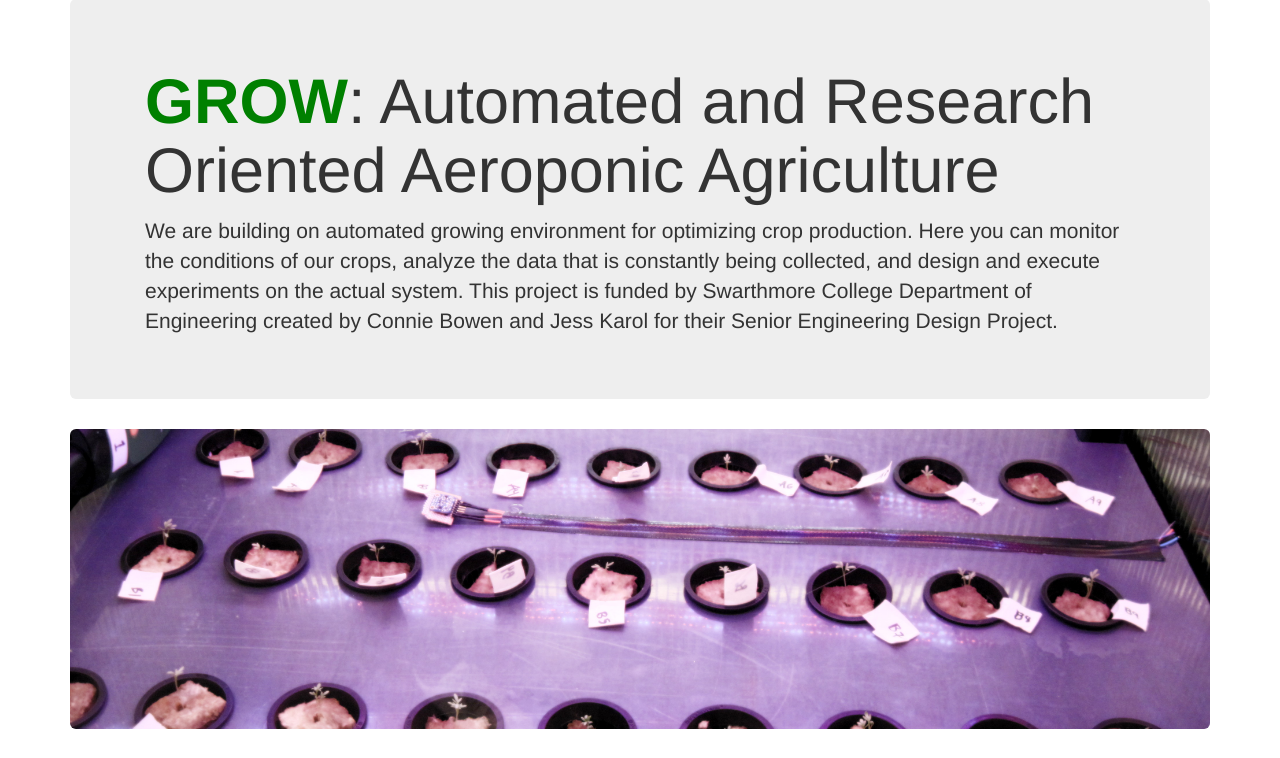
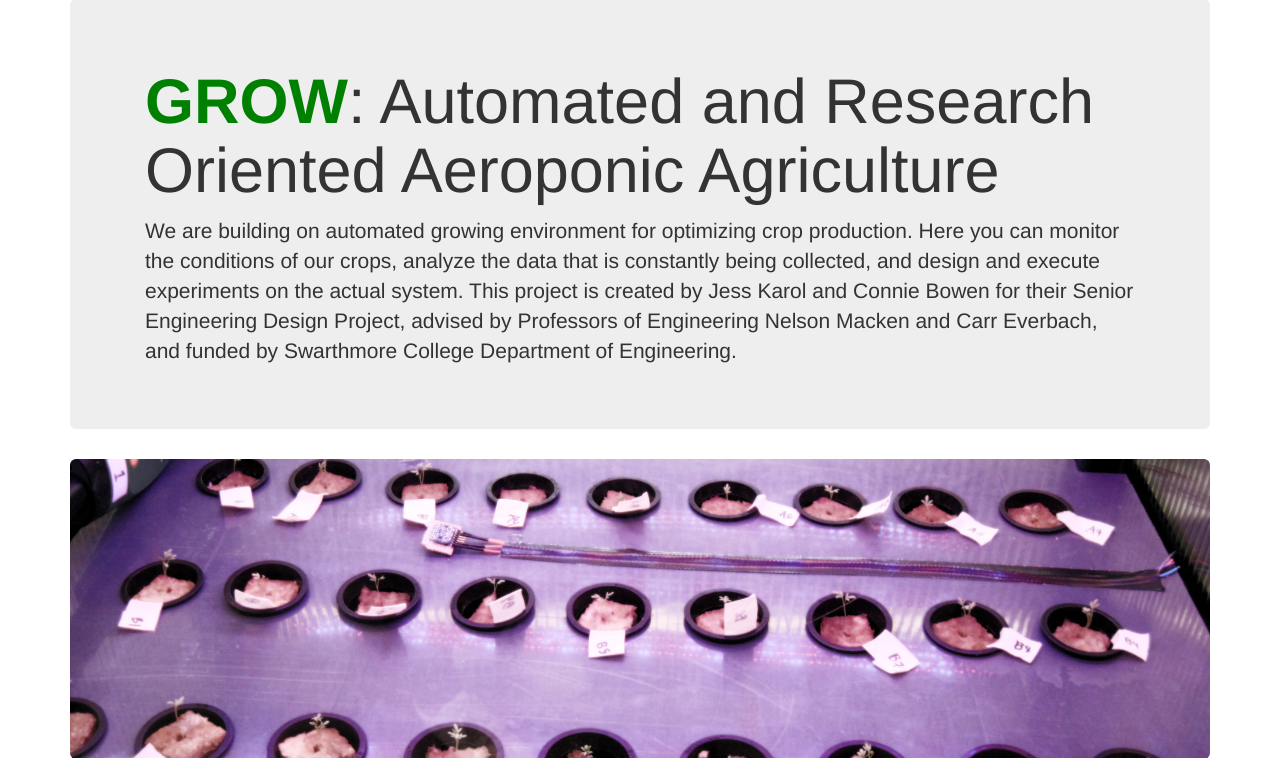
Before and after one commit to jpk0727/growApp, a Django app: template apps/base/templates/base/home.html in a window 1280 px wide. Shown: the part 51-809 px from the top of the page. Run offline with Django 3.2, Linux system fonts and the light colour scheme; the template is opened without the code that fills it, so the values that code supplies are empty; style sheets or scripts are compiled from the project's sources; parts of the project's set-up code (start-up, migrations or seed data) failed here and were passed over; some libraries are stand-ins or nearby versions.

Commit message:
changed text on frontpage

```diff
--- a/apps/base/templates/base/home.html
+++ b/apps/base/templates/base/home.html
@@ -7,7 +7,7 @@
     <div class="jumbotron">
       <div class="container">
           <h1><b><font color="green">GROW</font></b>: Automated and Research Oriented Aeroponic Agriculture</h1>
-        <p>We are building on automated growing environment for optimizing crop production. Here you can monitor the conditions of our crops, analyze the data that is constantly being collected, and design and execute experiments on the actual system. This project is funded by Swarthmore College Department of Engineering created by Connie Bowen and Jess Karol for their Senior Engineering Design Project.</p>
+        <p>We are building on automated growing environment for optimizing crop production. Here you can monitor the conditions of our crops, analyze the data that is constantly being collected, and design and execute experiments on the actual system. This project is created by Jess Karol and Connie Bowen for their Senior Engineering Design Project, advised by Professors of Engineering Nelson Macken and Carr Everbach, and funded by Swarthmore College Department of Engineering.</p>
       </div>
     </div>
     <div class="jumbotron backimg">
```
